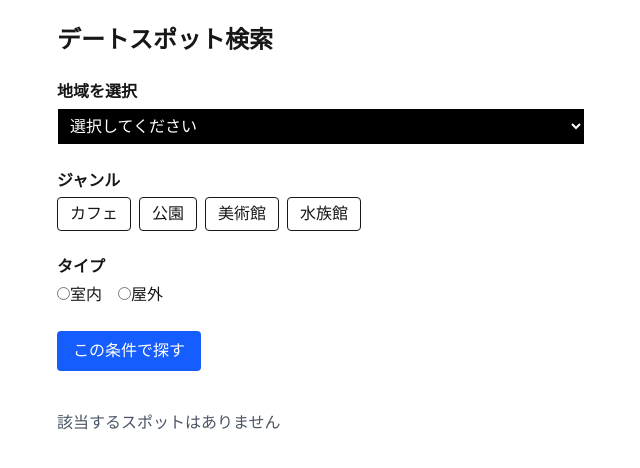
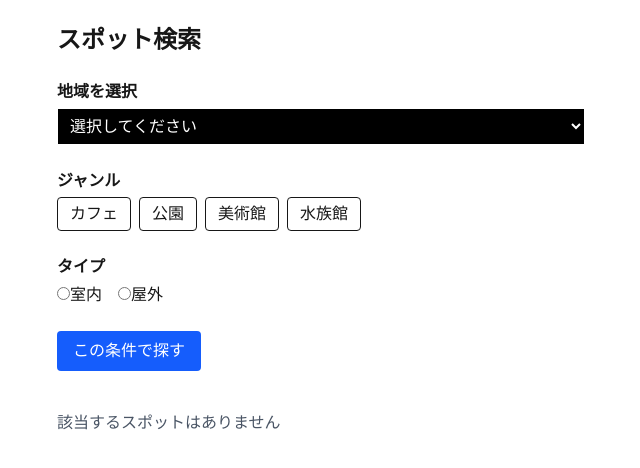
Before and after one commit to Jo042/my-spot-app, a Next.js app: page / in a window 1280 px wide. Shown: the top 468 px of the page, without its empty margins (319-959 px from the left). Built offline with nearby package versions, Linux system fonts and the light colour scheme.

Commit message:
名前をスポット検索に変更

```diff
--- a/src/components/filters/SearchForm.tsx
+++ b/src/components/filters/SearchForm.tsx
@@ -41,7 +41,7 @@
       }}
       className="space-y-6 max-w-xl mx-auto p-6"
     >
-      <h1 className="text-2xl font-bold">デートスポット検索</h1>
+      <h1 className="text-2xl font-bold">スポット検索</h1>
       <AreaSelect area={area} onChange={setArea} />
       <GenreFilter
         genres={genres}
```
